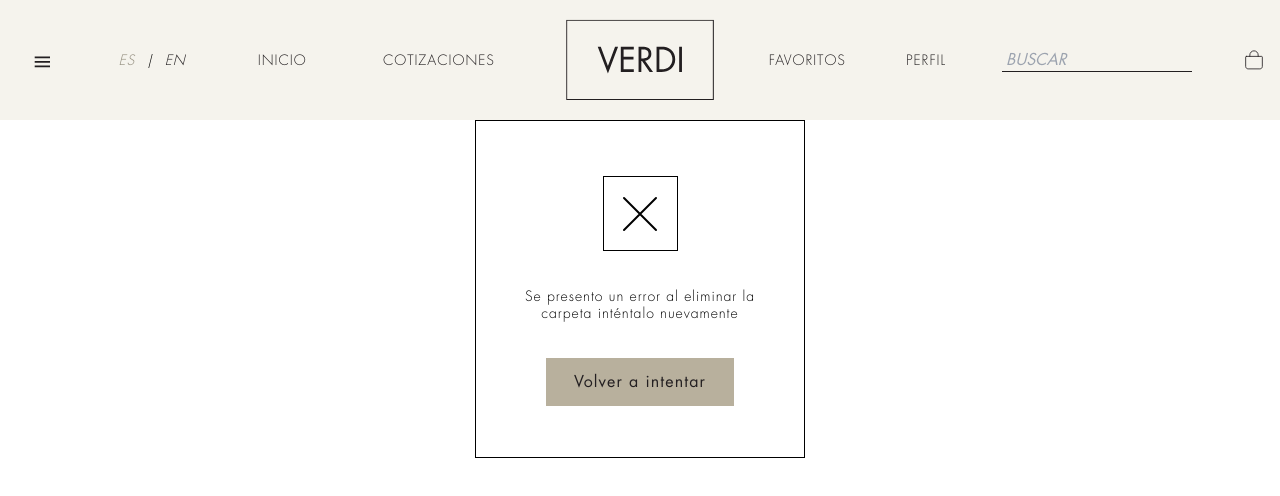
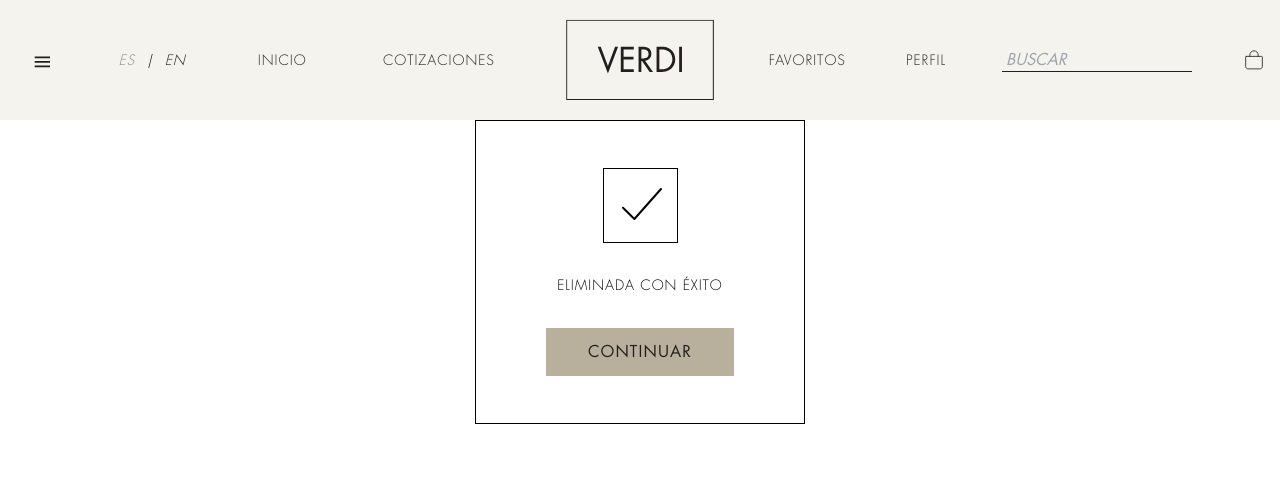
Before and after one commit to yoylermosquera/verdi-test, a Next.js app: page /folders in a window 1280 px wide. Shown: the top 496 px of the page. Built offline with nearby package versions, Linux system fonts and the light colour scheme; no server answers.

Commit message:
SuccessMessage modal created

```diff
--- a/src/components/modals/errorMessage/index.tsx
+++ b/src/components/modals/errorMessage/index.tsx
@@ -1,6 +1,5 @@
 import React from 'react';
 import Button from '../../button';
-import Input from '@/components/input';
 import Icon from '@/components/icon';
 
 function ErrorMessageModal(
@@ -11,7 +10,7 @@ function ErrorMessageModal(
         <section className=' w-[17.5rem] h-[14.375rem] flex flex-col justify-between mx-auto gap-8 mt-1'>
             <Icon iconName="CrossBoxLarge" color="black" size={75} className='mx-auto'/>
             <p className='text-center text-paragraph'>Se presento un error al eliminar la carpeta inténtalo nuevamente</p>
-            <Button className='mx-auto px-[27px] ' size='medium'>Volver a intentar</Button>
+            <Button className='mx-auto px-2 ' size='medium'>VOLVER A INTENTAR</Button>
         </section>
     </section>
   );
--- /dev/null
+++ b/src/components/modals/successMessage/index.tsx
@@ -0,0 +1,19 @@
+import React from 'react';
+import Button from '../../button';
+import Icon from '@/components/icon';
+
+function SuccessMessageModal(
+) {
+
+  return (
+    <section className='w-[20.625rem] h-[19rem] flex flex-col justify-center border' >
+        <section className=' w-[11.75rem] h-[13rem] flex flex-col justify-between mx-auto gap-8'>
+            <Icon iconName="TickBoxLarge" color="black" size={75} className='mx-auto'/>
+            <p className='text-center text-paragraph'>ELIMINADA CON ÉXITO</p>
+            <Button className='mx-auto' size='medium'>CONTINUAR</Button>
+        </section>
+    </section>
+  );
+}
+
+export default SuccessMessageModal;
--- a/src/pages/folders/index.tsx
+++ b/src/pages/folders/index.tsx
@@ -6,6 +6,7 @@ import ProductCard from '@/components/productCard';
 import NoProductsContainer from '@/components/folders/noProducts/index';
 import FolderNameModal from '@/components/modals/folderName/index';
 import ErrorMessageModal from '@/components/modals/errorMessage';
+import SuccessMessageModal from '@/components/modals/successMessage';
 const  FoldersPage: NextPageWithLayout = () => {
 
   return (
@@ -15,7 +16,8 @@ const  FoldersPage: NextPageWithLayout = () => {
       {/* <FolderPage /> */}
       {/* <NoProductsContainer /> */}
       {/* <FolderNameModal /> */}
-      <ErrorMessageModal/>
+      {/* <ErrorMessageModal/> */}
+      <SuccessMessageModal/>
     </div>
   )
 }
```
